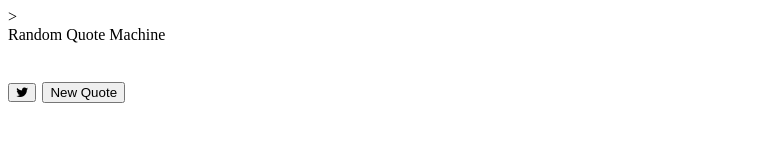
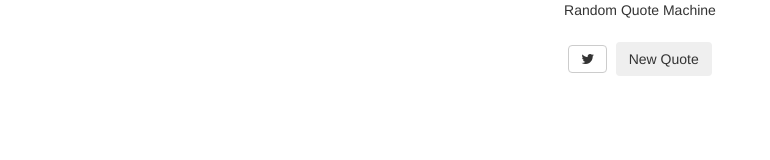
Before and after one commit to vperr007/RandomQuoteMachine, a plain HTML site: page index.html in a window 1280 px wide. Shown: the whole page, without its empty margins (0-770 px from the left). Drawn offline with nearby package versions, Linux system fonts and the light colour scheme.

Commit message:
Update index.html
Add bootstrap and css

```diff
--- a/index.html
+++ b/index.html
@@ -1,8 +1,10 @@
->
 
 <head>
   <title>Random Quotes</title>
   <link rel="stylesheet" href="//maxcdn.bootstrapcdn.com/font-awesome/4.5.0/css/font-awesome.min.css" />
+  <link rel='stylesheet prefetch' href='https://maxcdn.bootstrapcdn.com/bootstrap/3.3.6/css/bootstrap.min.css'>
+<link rel='stylesheet prefetch' href='https://cdnjs.cloudflare.com/ajax/libs/animate.css/3.5.1/animate.min.css'>
+
 </head>
 
 <body>
```
